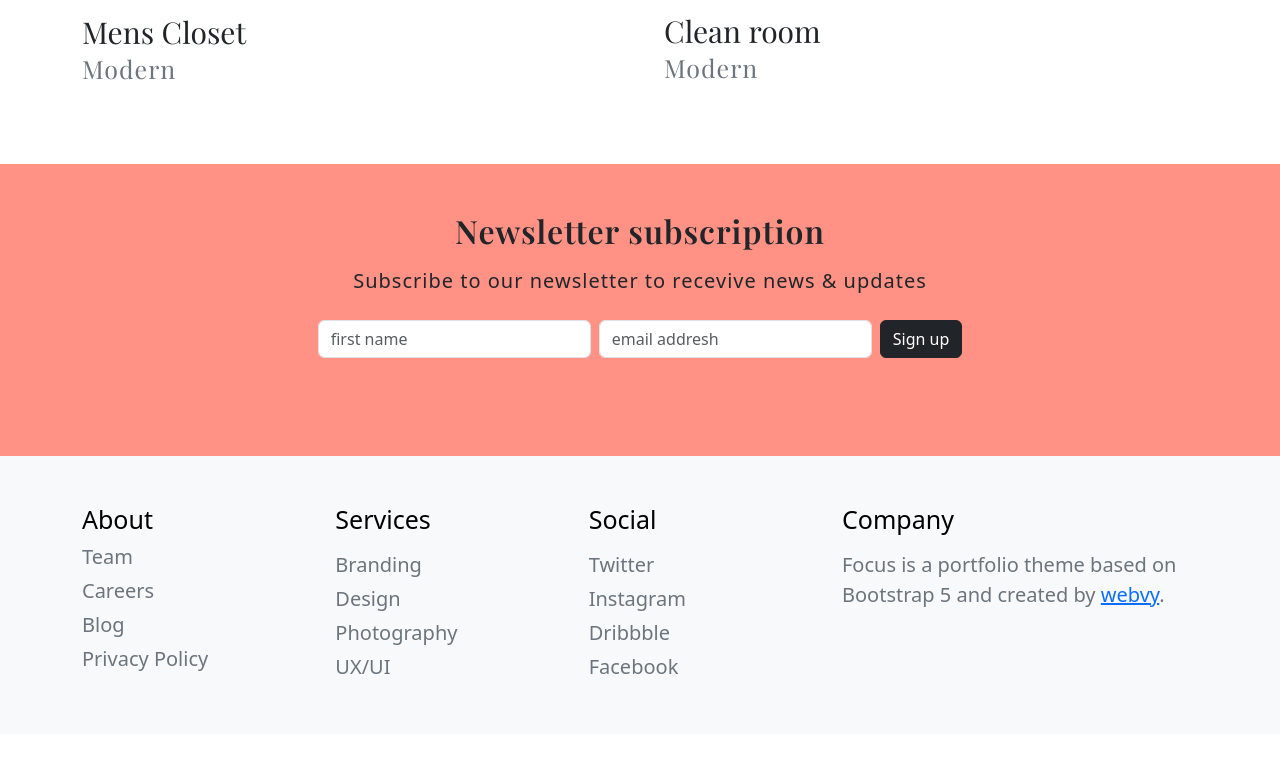
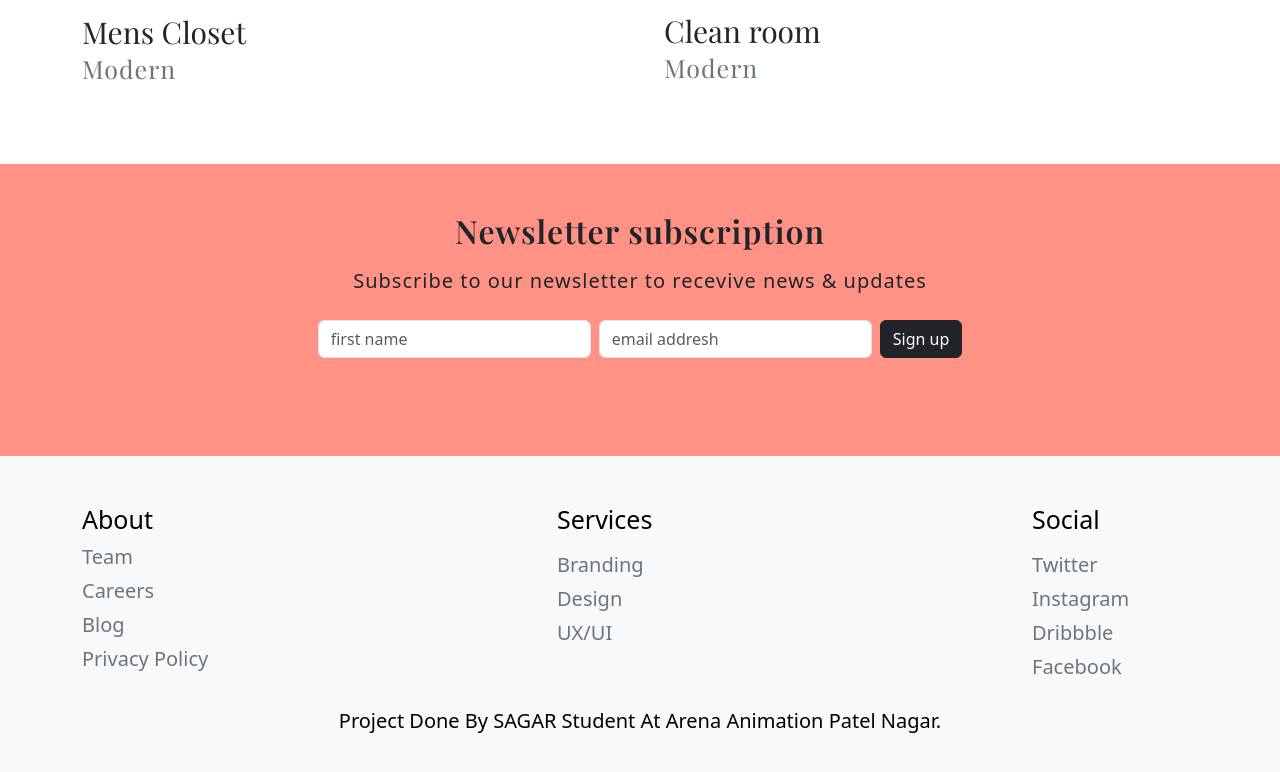
Before and after one commit to Sahil2003-art/interior, a plain HTML site: page index.html in a window 1280 px wide. Shown: the part 2259-3031 px from the top of the page. Before the commit the page ends 2993 px from the top, so only its background shows below. Drawn offline with nearby package versions, Linux system fonts and the light colour scheme; a web font is replaced by a local one.

Commit message:
Add files via upload

```diff
--- a/index.html
+++ b/index.html
@@ -160,9 +160,9 @@
           <li class="mb-1">
             <a href="#" class="link-secondary">Design</a>
           </li>
-          <li class="mb-1">
-            <a href="#" class="link-secondary">Photography</a>
-          </li>
+          <!-- <li class="mb-1">
+            <a href="#" class="link-secondary"></a>
+          </li> -->
           <li class="mb-1">
             <a href="#" class="link-secondary">UX/UI</a>
           </li>
@@ -185,11 +185,12 @@
           </li>
         </ul>
       </div>
-      <div class="col-sm-12 col-md-4 mt-4 mt-md-0">
+      <!-- <div class="col-sm-12 col-md-4 mt-4 mt-md-0">
         <h2 style="font-size: 25px;"class="h6 mb-3">Company</h2>
         <p class="text-secondary mb-0">Focus is a portfolio theme based on Bootstrap 5 and created by <a href="#">webvy</a>.</p>
-      </div>
+      </div> -->
     </div>
+    <div style="color: rgb(0, 0, 0); text-align: center; display: flex; justify-content: center; align-items: center; margin-top: 20px; font-size: 20px;" class="footer-copyright  " data-v-564abf29="">Project Done By SAGAR Student At Arena Animation Patel Nagar.</div>
   </div>
 </footer>
 
```
